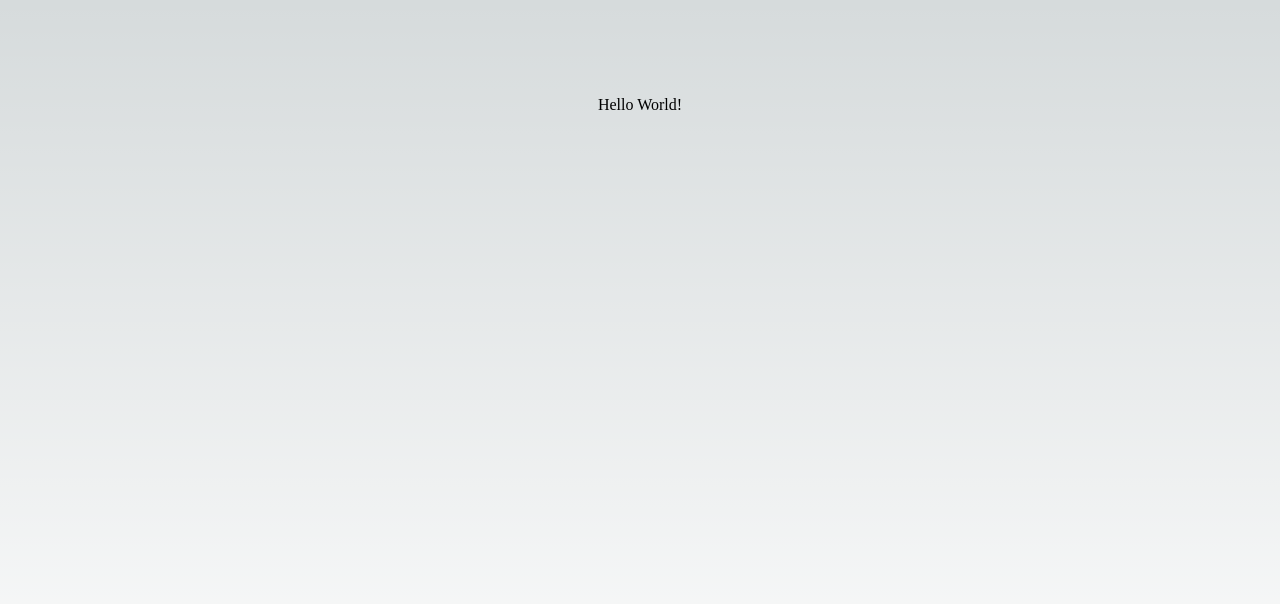
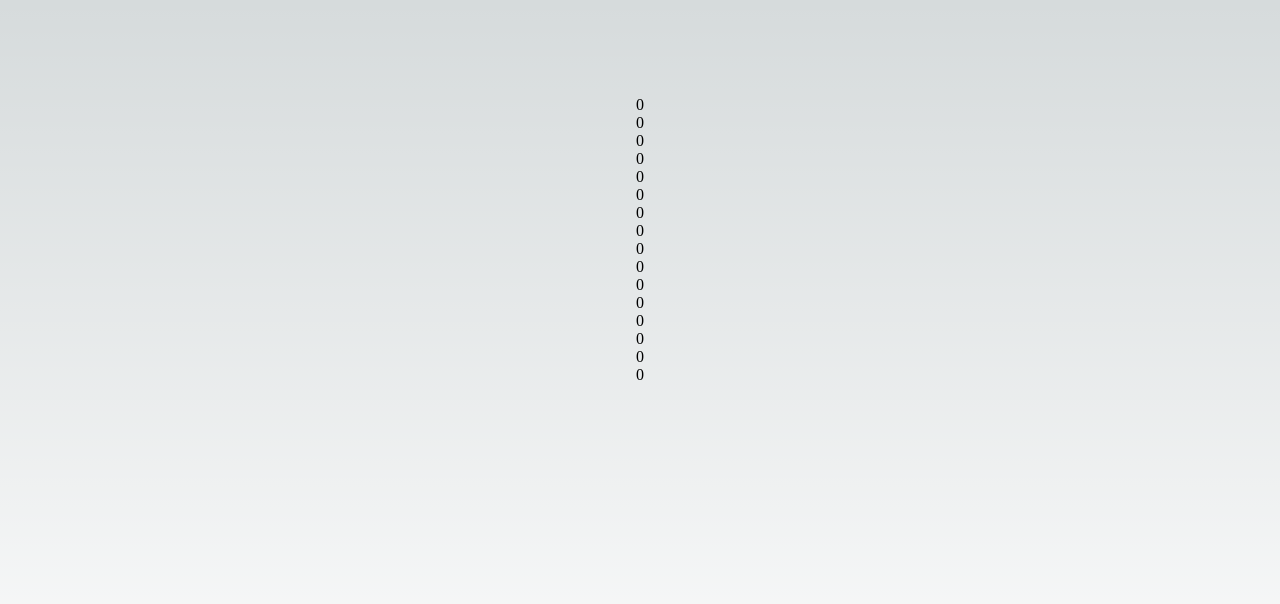
Before and after one commit to Sujeong-Baek/2048Game, a Next.js app: page / in a window 1280 px wide. Shown: the top 604 px of the page. Built offline with nearby package versions, Linux system fonts and the light colour scheme.

Commit message:
[update] board, tile 컴포넌트 생성

```diff
--- /dev/null
+++ b/src/pages/board.js
@@ -0,0 +1,12 @@
+import Tile from './tile.js'
+
+
+export default function Board({tiles}) {
+    return (
+        <div className="board">
+            {tiles.map((tile) => (
+                <Tile number={tile} />
+            ))}
+        </div>
+    );
+}
--- a/src/pages/index.js
+++ b/src/pages/index.js
@@ -2,8 +2,16 @@ import Head from 'next/head'
 import Image from 'next/image'
 import { Inter } from 'next/font/google'
 import styles from '@/styles/Home.module.css'
+import Board from './board.js'
 
 const inter = Inter({ subsets: ['latin'] })
+
+const tiles = [
+  0,0,0,0,
+  0,0,0,0,
+  0,0,0,0,
+  0,0,0,0
+];
 
 export default function Home() {
   return (
@@ -15,7 +23,7 @@ export default function Home() {
         <link rel="icon" href="/favicon.ico" />
       </Head>
       <main className={styles.main}>
-        Hello World!
+        <Board tiles={tiles}/>
       </main>
     </>
   )
--- /dev/null
+++ b/src/pages/tile.js
@@ -0,0 +1,14 @@
+export default function Tile({ number }) {
+  return (
+    <div className="tile">
+      { number }
+    </div>
+  );
+}
+
+// css: grid
+// react tutorial
+// 과제: 다음주까지 0을 4x4 보드판으로 정렬해오기
+// https://www.youtube.com/watch?v=6UbkwRnfgUM
+// 보드 배경색깔만 입혀서 pr - issue 2
+// 새 브랜치 파서 tile 정렬해서 또다른 pr - issue3
```
